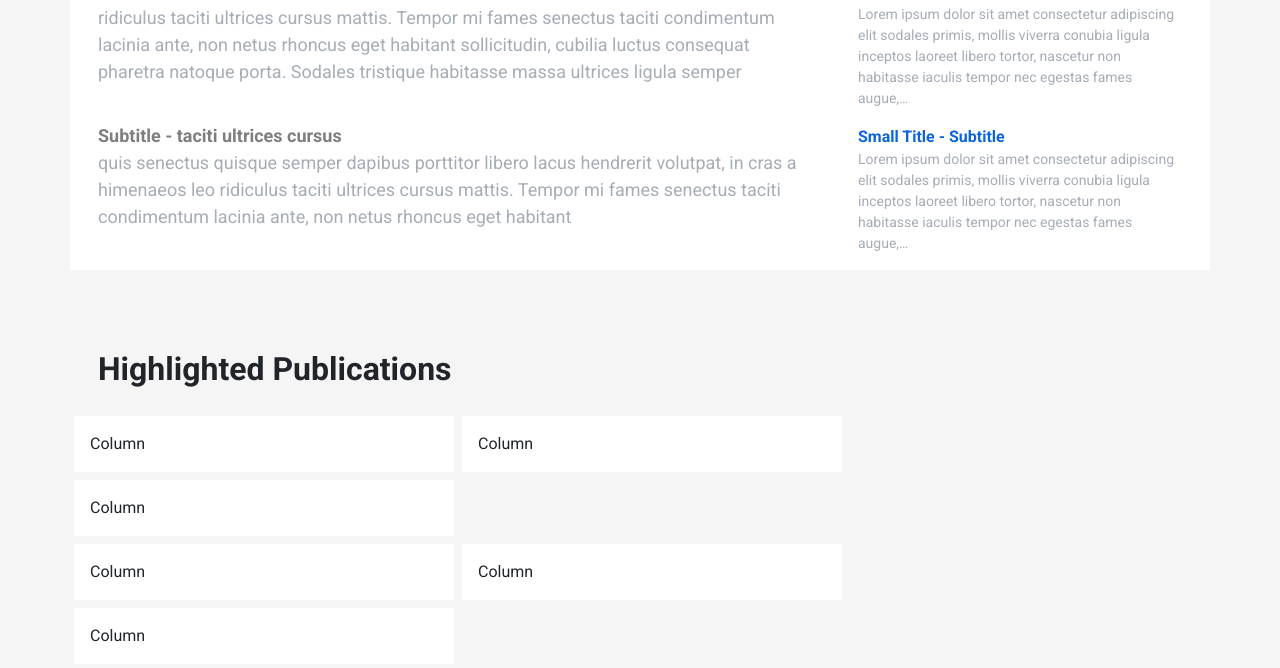
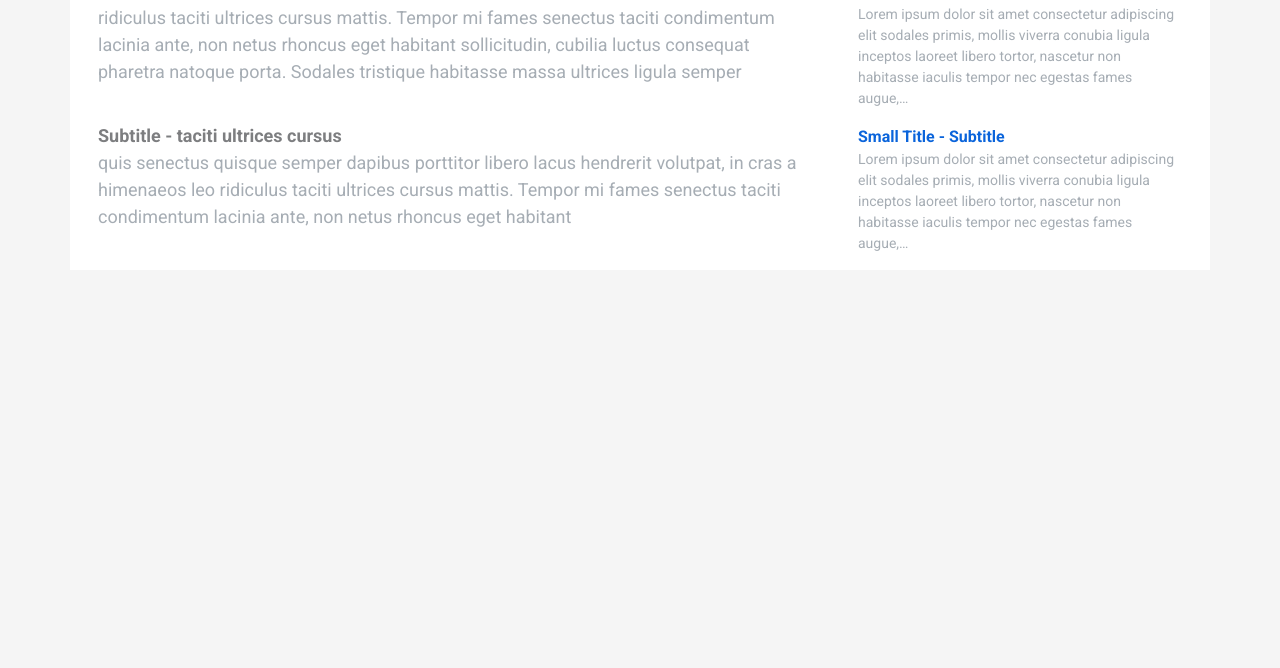
Before and after one commit to ashleyborum/Lab-Website, a plain HTML site: page index.html in a window 1280 px wide. Shown: the part 1100-1768 px from the top of the page. After the commit the page ends 1370 px from the top, so only its background shows below. Drawn offline with nearby package versions, Linux system fonts and the light colour scheme.

Commit message:
Update index.html

```diff
--- a/index.html
+++ b/index.html
@@ -156,23 +156,7 @@
 
 
     <!---->
-    <div class="container"><div class="h2 p-3 pt-0"> Highlighted Publications</div></div>
 
-
-    <div class="container">
-        <div class="row row-cols-3">
-            <div class="col bg-white p-3 m-1">Column</div>
-            <div class="col bg-white p-3 m-1">Column</div>
-            <div class="col bg-white p-3 m-1">Column</div>
-        </div>
-      </div>
-      <div class="container">
-        <div class="row row-cols-3">
-          <div class="col bg-white p-3 m-1">Column</div>
-          <div class="col bg-white p-3 m-1">Column</div>
-          <div class="col bg-white p-3 m-1">Column</div>
-        </div>
-      </div>
 
     <!--Bootstrap Bundle with Popper-->
     <script src="https://cdn.jsdelivr.net/npm/bootstrap@5.1.3/dist/js/bootstrap.bundle.min.js" integrity="sha384-ka7Sk0Gln4gmtz2MlQnikT1wXgYsOg+OMhuP+IlRH9sENBO0LRn5q+8nbTov4+1p" crossorigin="anonymous"></script>
```
